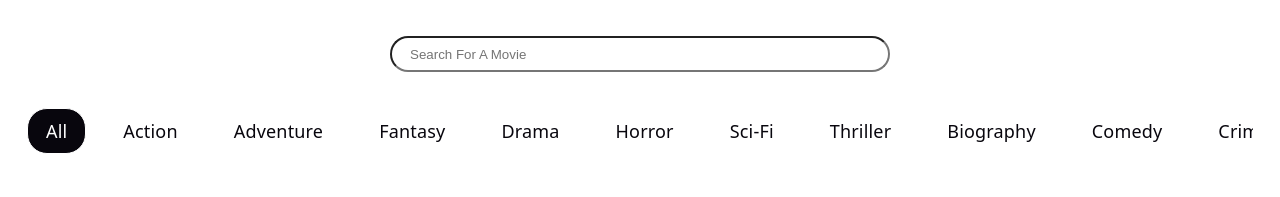
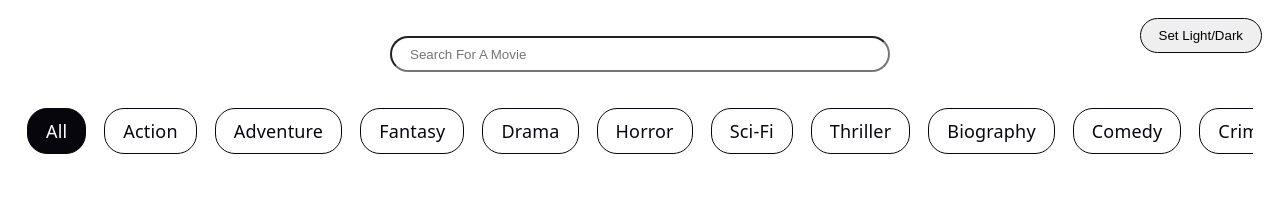
Before and after one commit to TyphaineLeGales/DNAMDE_II, a React (Vite) app: page / in a window 1280 px wide. Shown: the top 197 px of the page. Built offline with nearby package versions, Linux system fonts and the light colour scheme; grey boxes are pictures that could not be loaded; a web font is replaced by a local one.

Commit message:
feat: implement light/dark mode toggle and enhance genre chip styling

```diff
--- a/src/App.css
+++ b/src/App.css
@@ -14,25 +14,19 @@
   padding: 0 1rem;
 }
 
-.genre-chip-list {
-  display: flex;
-  /* justify-content: center; */
-  overflow-x: scroll;
-  width: var(--max-width-grid);
-  gap: 1rem;
-  scrollbar-width: thin;
-  padding-bottom: 0.5rem;
-  scrollbar-color: rgba(from var(--text-h) r g b / 0.2) transparent;
+#light-dark-button {
+  --offset: 1rem;
+  position: absolute;
+  top: var(--offset);
+  right: var(--offset);
+  padding: 0.5rem 1rem;
+  border: 1px solid var(--text-h);
+  border-radius: 20px;
+
+  /* background-image: url('https://api.iconify.design/streamline-ultimate:light-mode-bright-dark-bold.svg');
+  background-size: contain;
+  background-position: center center;
+  background-repeat: no-repeat; */
+
+  /* width: 2rem; */
 }
-
-.genre-chip {
-  white-space: nowrap;
-  padding: 0.5rem 1rem;
-  border-radius: 20px;
-  border: 1px solid white;
-
-  &[data-selected='true'] {
-    color: var(--bg);
-    background-color: var(--text-h);
-  }
-}
--- a/src/App.jsx
+++ b/src/App.jsx
@@ -20,21 +20,20 @@ function App() {
   }, [selectedGenre])
 
 
-  function handleSearch(e, search = input.current.value, genre = selectedGenre) {
-    setFiltered( jsonData.filter(entry => entry.Title.toLowerCase().includes(search.toLowerCase()) && (genre === 'All' ? true : entry.Genre.includes(genre)) ) )
-  }
+  const handleSearch = (e, search = input.current.value, genre = selectedGenre) =>
+    setFiltered( jsonData.filter(entry => entry.Title.toLowerCase().includes(search.toLowerCase()) && (genre === 'All' ? true : entry.Genre.includes(genre)) ) );
 
-  function handleGenre(value) {
-    setSelectedGenre(value);
-  }
+  const handleGenre = (value) => setSelectedGenre(value);
+
+  const handleLightDark = (e) => console.log(e);
 
   const genres = filtered.map(card => card.Genre.split(', '));
   const genresSet = new Set(['All', ...genres.flat()]);
-  console.log(genresSet)
 
   return (
     <div id='app'>
-      <input ref={input} type="search" id='searchbar' placeholder='Search For A Movie' onChange={handleSearch}/>
+      <button type='button' id='light-dark-button' onClick={handleLightDark}>Set Light/Dark</button>
+      <input ref={input} type="search" id='searchbar' placeholder='Search For A Movie' onChange={handleSearch} />
       <div className='genre-chip-list'>
         { Array.from(genresSet).map((genre, i) => <GenreChip key={i} name={genre} selected={selectedGenre === genre} setSelectedGenreCallback={handleGenre}/>) }
       </div>
--- a/src/components/GenreChip.css
+++ b/src/components/GenreChip.css
@@ -0,0 +1,22 @@
+.genre-chip-list {
+  display: flex;
+  overflow-x: scroll;
+  width: var(--max-width-grid);
+  gap: 1rem;
+  scrollbar-width: thin;
+  padding-bottom: 0.5rem;
+  scrollbar-color: rgba(from var(--text-h) r g b / 0.2) transparent;
+}
+
+.genre-chip {
+  white-space: nowrap;
+  padding: 0.5rem 1rem;
+  border-radius: 20px;
+  border: 1px solid var(--text-h);
+
+  &[data-selected='true'] {
+    order: -1;
+    color: var(--bg);
+    background-color: var(--text-h);
+  }
+}
--- a/src/components/GenreChip.jsx
+++ b/src/components/GenreChip.jsx
@@ -1,4 +1,4 @@
-import './CardList.css';
+import './GenreChip.css';
 
 export default function GenreChip(props) {
   const handleCallback = () => props.setSelectedGenreCallback(props.name)
```
Also changed, not shown: src/index.css (+7 -0 lines), public/IxLightDark.svg (added).
